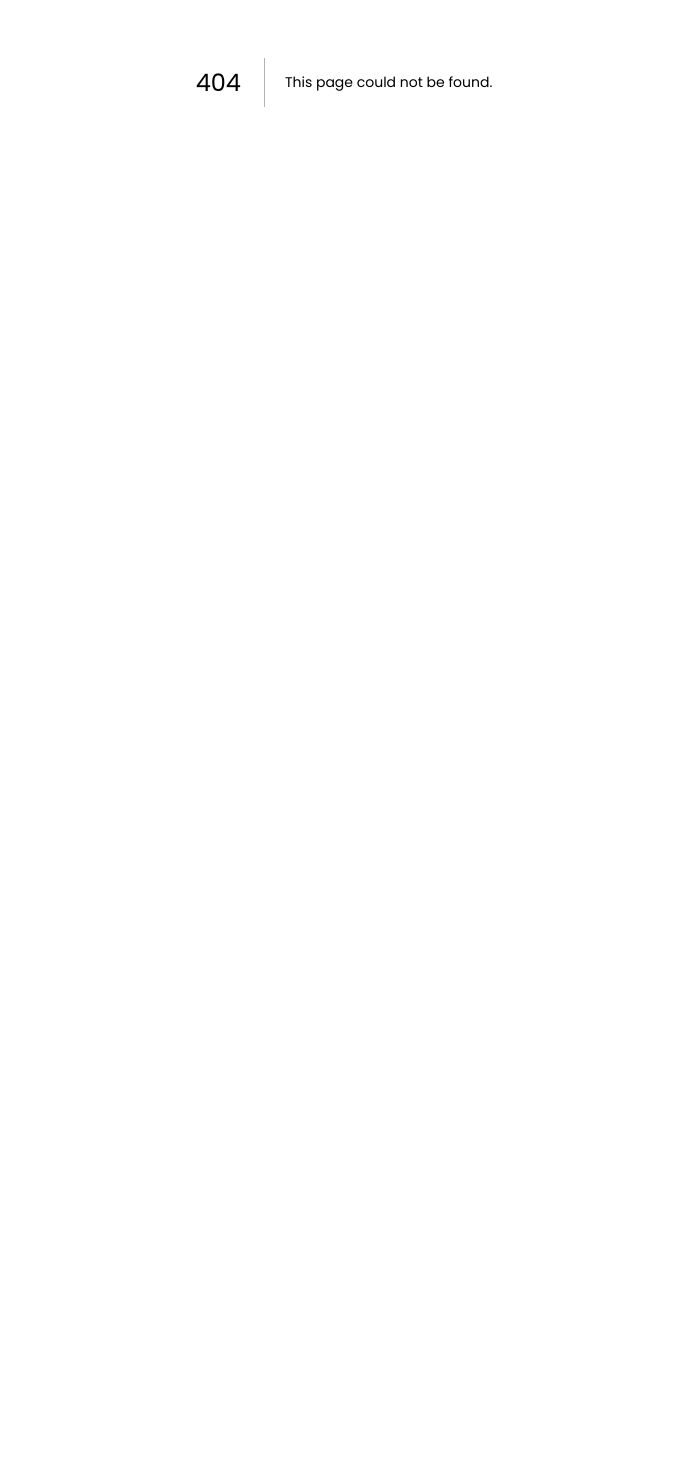
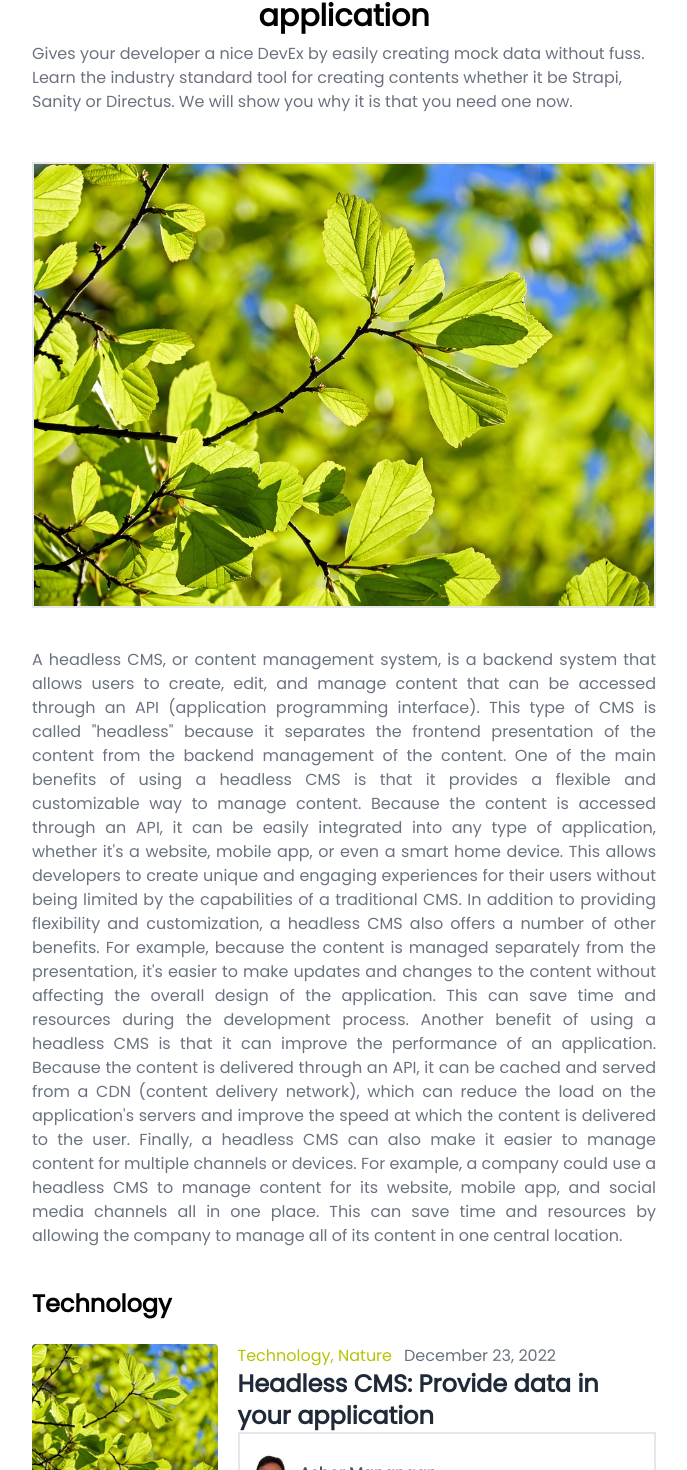
Before and after one commit to green-side-projects/my-blog, a Next.js app: page /posts/focus in a window 1280 px wide. Before the commit this address had no page. Shown: the part 318-1788 px from the top of the page, without its empty margins (296-983 px from the left). Before the commit the page ends 800 px from the top, so only its background shows below. Built offline with nearby package versions, Linux system fonts and the light colour scheme.

Commit message:
add blog page

```diff
--- a/components/Hero.tsx
+++ b/components/Hero.tsx
@@ -13,7 +13,7 @@ export default function Hero() {
     backgroundPosition: "right",
   };
   return (
-    //style={}>
+    //style={bg}>
     <section className="py-20 border-2">
       <div className="container mx-auto md:px-20">
         <h1 className="font-bold text-4xl text-center">Trending</h1>
--- /dev/null
+++ b/components/Related.tsx
@@ -0,0 +1,59 @@
+import React from "react";
+import Image from "next/image";
+import Author from "./_child/Author";
+import Link from "next/link";
+type Props = {};
+
+export default function Related({}: Props) {
+  return (
+    <div className="flex flex-col gap-6">
+      <h1 className="font-bold text-2xl ">Technology</h1>
+      <Article />
+      <Article />
+      <Article />
+    </div>
+  );
+}
+
+function Article() {
+  return (
+    <div className="flex gap-5">
+      {/*Image*/}
+      <div className="image flex flex-col justify-start">
+        <Image
+          src={"/images/featuredImage.jpg"}
+          width={"250"}
+          height={"250"}
+          alt="FeaturedArticleImage"
+          className="rounded"
+        />
+      </div>
+      <div>
+        {/*Posts*/}
+        <div>
+          <div className="cat">
+            <Link
+              href="/"
+              className="text-[#b7c307] hover:text-orange-500 pr-3"
+            >
+              Technology, Nature
+            </Link>
+            <Link href="/" className="text-gray-500 hover:text-orange-500">
+              December 23, 2022
+            </Link>
+            <div className="title">
+              <Link
+                href={"/"}
+                className="text-2xl md:text-2xl font-bold text-gray-800 hover:text-gray-600"
+              >
+                Headless CMS: Provide data in your application
+              </Link>
+            </div>
+          </div>
+        </div>
+
+        <Author />
+      </div>
+    </div>
+  );
+}
--- a/components/_child/NewsLetter.tsx
+++ b/components/_child/NewsLetter.tsx
@@ -1,11 +1,6 @@
 import React from "react";
 
 type Props = {};
-
-const bg = {
-  background: "url('/images/banner.png') no-repeat",
-  backgroundPosition: "right",
-};
 
 export default function NewsLetter({}: Props) {
   return (
--- /dev/null
+++ b/pages/posts/focus.tsx
@@ -0,0 +1,72 @@
+/* eslint-disable react/no-unescaped-entities */
+import React from "react";
+import Image from "next/image";
+import Author from "../../components/_child/Author";
+import Format from "../../layout/format";
+import Related from "../../components/Related";
+
+type Props = {};
+
+export default function focus({}: Props) {
+  return (
+    <Format>
+      <section className="container mx-auto md:px-2 py-16 w-1/2">
+        <div className="flex justify-center">
+          <Author />
+        </div>
+        <div className="post py-10 text-center ">
+          <h1 className="font-bold text-3xl">
+            Headless CMS: Provide data in your application
+          </h1>
+          <p className="text-left py-2 text-gray-500 text-1.5xl">
+            Gives your developer a nice DevEx by easily creating mock data
+            without fuss. Learn the industry standard tool for creating contents
+            whether it be Strapi, Sanity or Directus. We will show you why it is
+            that you need one now.
+          </p>
+          <div className="py-10 flex justify-center">
+            <Image
+              src={"/images/featuredImage.jpg"}
+              width={"800"}
+              height={"800"}
+              alt="FeaturedArticleImage"
+              className="border-2"
+            />
+          </div>
+          <p className="text-1xl text-gray-500 text-justify">
+            {" "}
+            A headless CMS, or content management system, is a backend system
+            that allows users to create, edit, and manage content that can be
+            accessed through an API (application programming interface). This
+            type of CMS is called "headless" because it separates the frontend
+            presentation of the content from the backend management of the
+            content. One of the main benefits of using a headless CMS is that it
+            provides a flexible and customizable way to manage content. Because
+            the content is accessed through an API, it can be easily integrated
+            into any type of application, whether it's a website, mobile app, or
+            even a smart home device. This allows developers to create unique
+            and engaging experiences for their users without being limited by
+            the capabilities of a traditional CMS. In addition to providing
+            flexibility and customization, a headless CMS also offers a number
+            of other benefits. For example, because the content is managed
+            separately from the presentation, it's easier to make updates and
+            changes to the content without affecting the overall design of the
+            application. This can save time and resources during the development
+            process. Another benefit of using a headless CMS is that it can
+            improve the performance of an application. Because the content is
+            delivered through an API, it can be cached and served from a CDN
+            (content delivery network), which can reduce the load on the
+            application's servers and improve the speed at which the content is
+            delivered to the user. Finally, a headless CMS can also make it
+            easier to manage content for multiple channels or devices. For
+            example, a company could use a headless CMS to manage content for
+            its website, mobile app, and social media channels all in one place.
+            This can save time and resources by allowing the company to manage
+            all of its content in one central location.
+          </p>
+        </div>
+        <Related />
+      </section>
+    </Format>
+  );
+}
```
